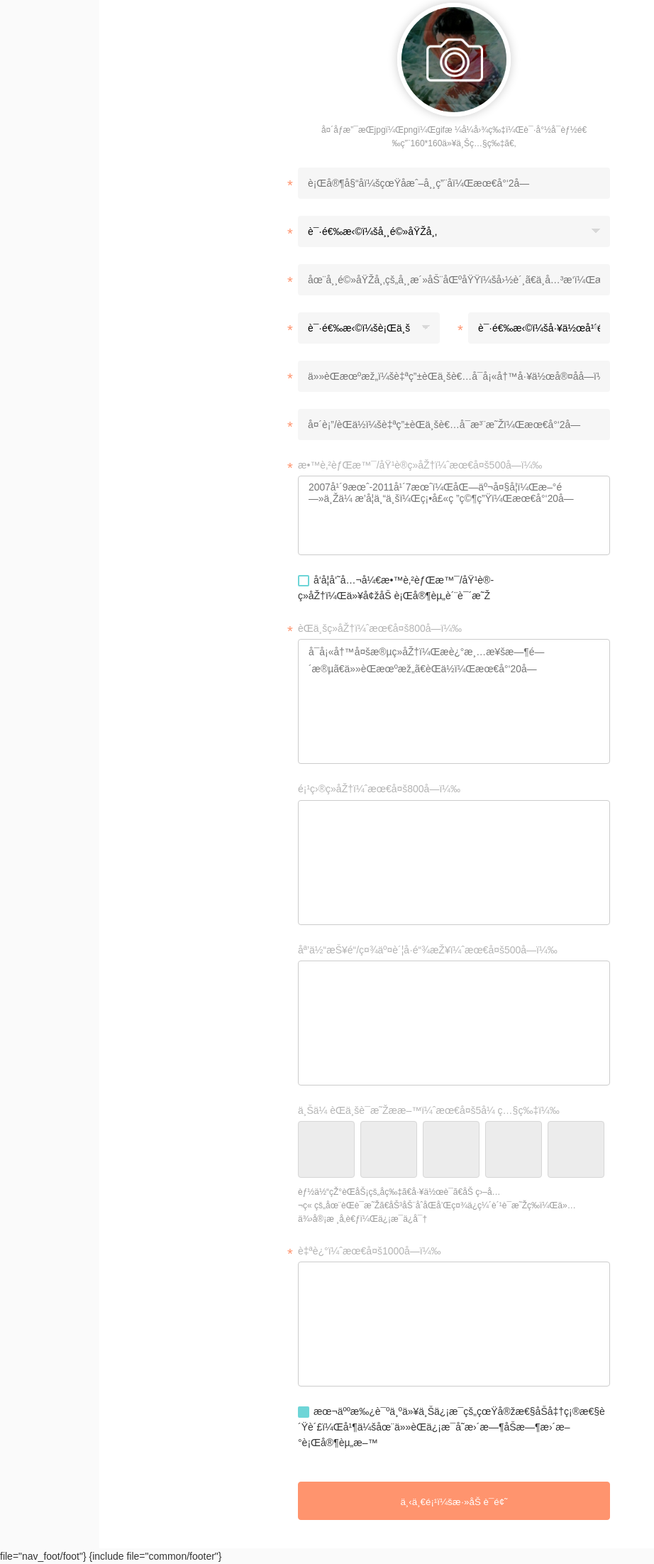
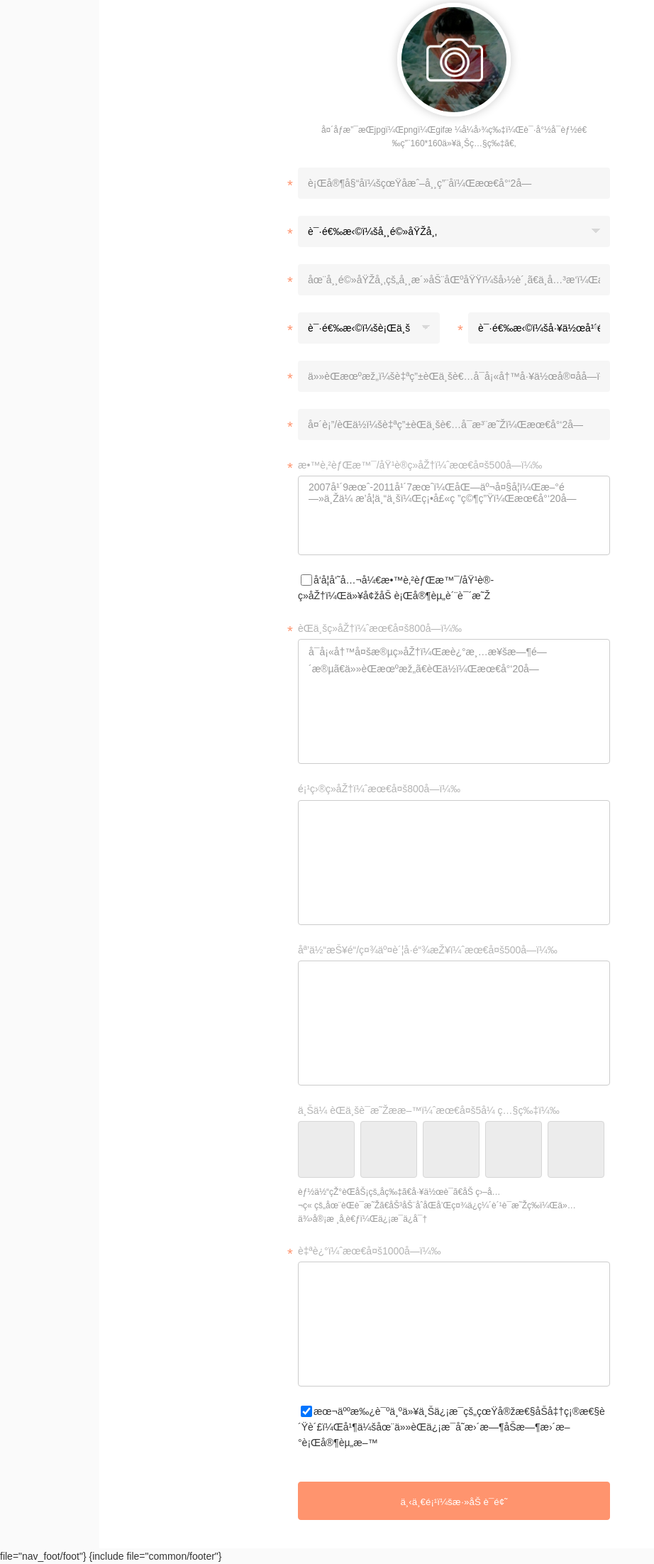
Before and after one commit to guihuxiansheng/zaihangForPc, a PHP site: page /DbName/application/index/view/expertaddinfo/index.html in a window 1280 px wide. Shown: the part 224-2427 px from the top of the page at 71% size, without its empty margins (0-922 px from the left). Run offline with PHP 8.4, Linux system fonts and the light colour scheme; some libraries are stand-ins or nearby versions.

Commit message:
mzx addChange

```diff
--- a/application/index/view/expertaddinfo/index.html
+++ b/application/index/view/expertaddinfo/index.html
@@ -205,7 +205,7 @@
 
 
 							<div class="btns-wrap btns-wrap-center">
-								<button id="submitBtn" class="btn-primary btn-lg" type="submit" href="{:url('/index/expertaddtop')}">下一项：添加话题</button>
+								<button  href="{:url('Expertaddtop/index')}"  id="submitBtn" class="btn-primary btn-lg" type="submit">下一项：添加话题</button>
   							</div>
 
 						</div>
--- a/application/index/view/expertaddtop/index.html
+++ b/application/index/view/expertaddtop/index.html
@@ -90,7 +90,7 @@
 					    </div>
 
 						<div class="btns-wrap btns-wrap-center">
-					        <a class="btn-link btn-sm" href="add_detail.html"><i class="icon icon-back"></i>返回</a>
+					        <a class="btn-link btn-sm" href="{:url('Expertaddinfo/index')}"><i class="icon icon-back"></i>返回</a>
 					        <button class="btn-link btn-md" type="button" id="saveBtn">保存暂不提交</button>
 					        <button class="btn-primary btn-md" type="button" id="submitBtn">提交认证</button>
 					    </div>
--- a/public/static/expertaddinfo/css/add_detail.css
+++ b/public/static/expertaddinfo/css/add_detail.css
@@ -44,6 +44,31 @@
         format('svg'),url(data/ddfa3f61.tutor-icons.woff)
         format('woff'),url(data/d7c26ff4.tutor-icons.ttf)
         format('truetype')
+}
+:-moz-placeholder { /* Mozilla Firefox 4 to 18 */
+    color: #999; opacity:1;
+}
+
+::-moz-placeholder { /* Mozilla Firefox 19+ */
+    color: #999;opacity:1;
+}
+input:-ms-input-placeholder{
+    color: #999;opacity:1;
+    font-size:14px;
+}
+
+input::-webkit-input-placeholder{
+    color: #999;opacity:1;
+    font-size:14px;
+}
+textarea:-ms-input-placeholder{
+    color: #999;opacity:1;
+    font-size:14px;
+}
+
+textarea::-webkit-input-placeholder{
+    color: #999;opacity:1;
+    font-size:14px;
 }
 #formWrap .form-group textarea{
     background: #fff;
@@ -330,7 +355,7 @@
 .checkbox-wrap label input[type=checkbox] {
     position: absolute;
     filter: alpha(opacity=0);
-    opacity: 0;
+    opacity: 1;
     width: 16px;
     height: 16px;
 }
@@ -354,6 +379,9 @@
 .checkbox-wrap {
     position: relative;
     margin-bottom: 24px;
+}
+.checkbox.checkbox-true,.checkbox.checkbox-false{
+    opacity: 0;
 }
 .apply-detail .form-group label .sample-tip, .apply-form .form-group label .sample-tip, .city-overlay .form-group label .sample-tip, .zhima-form .form-group label .sample-tip {
     color: #ff946e;
--- a/public/static/expertaddtop/css/add_subject.css
+++ b/public/static/expertaddtop/css/add_subject.css
@@ -367,7 +367,7 @@
 .checkbox-wrap label input[type=checkbox] {
     position: absolute;
     filter: alpha(opacity=0);
-    opacity: 0;
+    opacity: 1;
     width: 16px;
     height: 16px;
 }
@@ -391,6 +391,9 @@
 .checkbox-wrap {
     position: relative;
     margin-bottom: 24px;
+}
+.checkbox.checkbox-true,.checkbox.checkbox-false{
+    opacity: 0;
 }
 .apply-detail .form-group label .sample-tip, .apply-form .form-group label .sample-tip, .city-overlay .form-group label .sample-tip, .zhima-form .form-group label .sample-tip {
     color: #ff946e;
```
